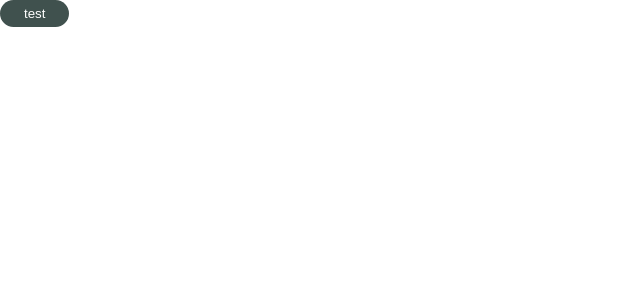
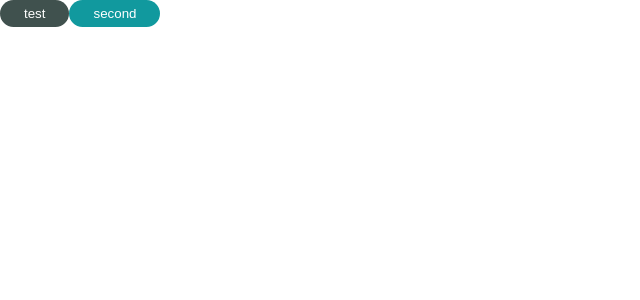
Before and after one commit to Arimuuuura/react-Atomic-Design, a React (Create React App) app in the folder app/: page / in a window 1280 px wide. Shown: the top 300 px of the page, without its empty margins (0-640 px from the left). Built offline with nearby package versions, Linux system fonts and the light colour scheme.

Commit message:
secondary button component 作成

```diff
--- a/app/src/App.js
+++ b/app/src/App.js
@@ -1,9 +1,11 @@
 import { PrimaryButton } from "./components/atoms/button/PrimaryButton";
+import { SecondaryButton } from "./components/atoms/button/SecondaryButton";
 
 export const App = () => {
   return (
     <>
       <PrimaryButton>test</PrimaryButton>
+      <SecondaryButton>second</SecondaryButton>
     </>
   );
 }
--- /dev/null
+++ b/app/src/components/atoms/button/SecondaryButton.jsx
@@ -0,0 +1,22 @@
+import React from 'react'
+import styled from 'styled-components'
+
+const SButton = styled.button`
+  background-color: #11999e;
+  color: #fff;
+  padding: 6px 24px;
+  border: none;
+  border-radius: 100px;
+  outline: none;
+  &:hover {
+    cursor: pointer;
+    opacity: 0.8;
+  }
+`
+
+export  const SecondaryButton = (props) => {
+  const { children } = props;
+  return (
+    <SButton>{ children }</SButton>
+  )
+}
```
